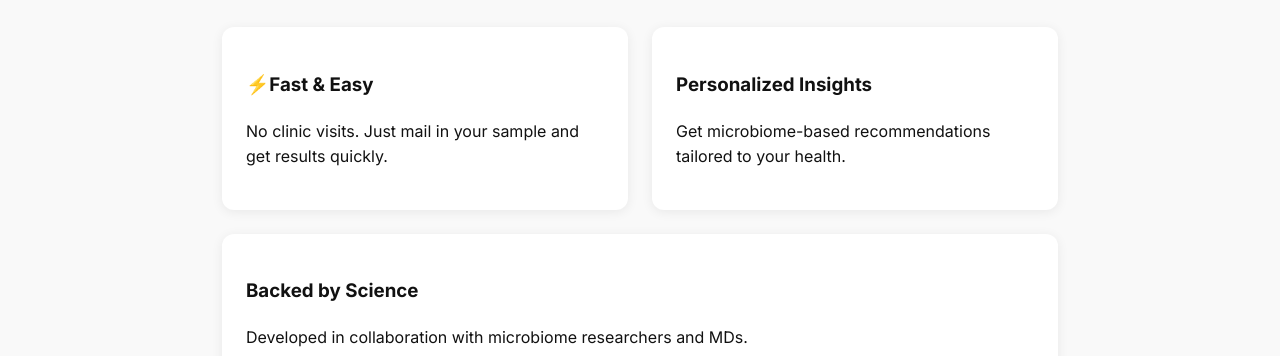
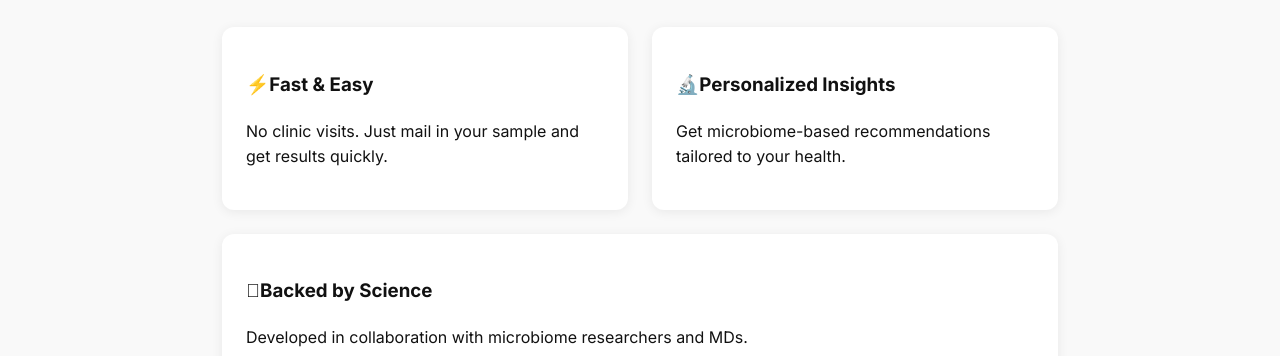
Before and after one commit to Sneakypeat/gutsmart-dx, a plain HTML site: page index.html in a window 1280 px wide. Shown: the part 664-1020 px from the top of the page. Drawn offline with Linux system fonts and the light colour scheme.

Commit message:
Update index.html

```diff
--- a/index.html
+++ b/index.html
@@ -107,11 +107,11 @@
         <p>No clinic visits. Just mail in your sample and get results quickly.</p>
       </div>
       <div class="feature">
-        <h3>Personalized Insights</h3>
+        <h3>&#128300;Personalized Insights</h3>
         <p>Get microbiome-based recommendations tailored to your health.</p>
       </div>
       <div class="feature">
-        <h3>Backed by Science</h3>
+        <h3>&#xf471;Backed by Science</h3>
         <p>Developed in collaboration with microbiome researchers and MDs.</p>
       </div>
     </div>
```
